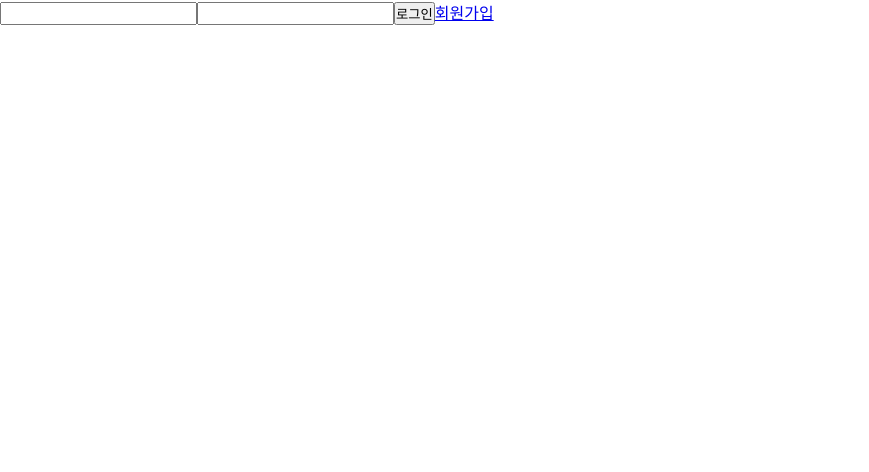
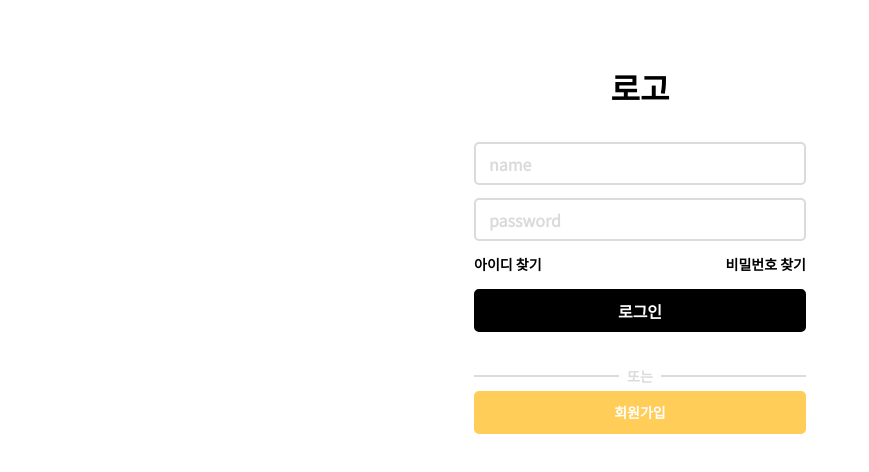
Before and after one commit to Dochi724/Deploy3rd, a React (Create React App) app in the folder web/2thproject/: page /login in a window 1280 px wide. Shown: the top 472 px of the page, without its empty margins (0-869 px from the left). Built offline with nearby package versions, Linux system fonts and the light colour scheme.

Commit message:
modify login

```diff
--- a/web/2thproject/src/components/Login.js
+++ b/web/2thproject/src/components/Login.js
@@ -1,23 +1,51 @@
 import React, { useState } from "react";
 import { Link } from "react-router-dom";
-
+import '../stylesheets/login.scss';
+import axios from "axios";
 const Login = () => {
-    const [email, setEmail] = useState('');
+    const [name, setName] = useState('');
     const [password, setPassword] = useState('');
-    const onEmailChange = (e) => {
-        console.log(e.target.value)
-        setEmail(e.target.value);
+    const onNameChange = (e) => {
+        setName(e.target.value);
     }
     const onPasswordChange = (e) => {
         setPassword(e.target.value)
-        console.log(e)
     }
+
+    const onSubmit = e => {
+        e.preventDefault();
+        // axios.post('http://127.0.0.1:8000/account/api-auth/login/', { // 장고에 이 주소랑 통신해서 회원 가입함!! 형식은 POST
+        //     username: name,
+        //     password: password,
+        // })
+        // .then(response => console.log(response)) // 일단 서버 대답 받아와서 콘솔로 확인해봤음!!
+        // console.log('제출');
+    }
+
     return (
-        <div>
-            <input type="email" onChange={onEmailChange} value={email} />
-            <input type="password" onChange={onPasswordChange} value={password} />
-            <button>로그인</button>
-            <Link to="/register">회원가입</Link>
+        <div id = "login" onSubmit={onSubmit}>
+            <div id = "just-login-div">
+                <h1>로고</h1>
+                <form onSubmit={onSubmit}>
+                    <input type="text" className="login-input" onChange={onNameChange} value={name} placeholder="name" />
+                    <input type="password" className="login-input" onChange={onPasswordChange} value={password} placeholder="password"/>
+                    <div id="find-field">
+                        <Link to ="/login">아이디 찾기</Link>
+                        <Link to ="/login">비밀번호 찾기</Link>
+                    </div>
+                    <input type="submit" value = "로그인" className="login-button"/>
+                    </form>
+                    <div id="just-login-or-register">
+                        <div className="just-login-line-div">
+                            <div className="just-login-or-register-line" />
+                        </div>
+                        <p>또는</p>
+                        <div className="just-login-line-div">
+                            <div className="just-login-or-register-line" />
+                        </div>
+                    </div>
+                    <Link to="/register"><button className = "register-button">회원가입</button></Link>
+            </div>
         </div>
     )
 }
--- a/web/2thproject/src/components/Register.js
+++ b/web/2thproject/src/components/Register.js
@@ -22,9 +22,9 @@ const Register = () => {
     const onFavoritePlaceChange = e => {
         setFavoritePlace(e.target.value)
         console.log(e.target.value)
-    }
+    } // 3개까지 검색해서 선택할 수 있게
     const onSubmit = (e) => { // 제출하면 이 입력한 정보
-        e.preventDefault();
+        e.preventDefault(); // 새로고침 안되게하는거
         axios.post('http://127.0.0.1:8000/account/signup/', { // 장고에 이 주소랑 통신해서 회원 가입함!! 형식은 POST
             username: name, // 장고 변수명: 넣어줄 우리 변수명 json형식!!!!
             password: password,
--- a/web/2thproject/src/stylesheets/index.scss
+++ b/web/2thproject/src/stylesheets/index.scss
@@ -6,7 +6,9 @@
     box-sizing: border-box;
     font-family: 'Noto Sans KR', sans-serif;
 } // 초기화
-
+a {
+    text-decoration: none;
+}
 html {
     font-size: 16px;
 }
--- /dev/null
+++ b/web/2thproject/src/stylesheets/login.scss
@@ -0,0 +1,86 @@
+#login {
+    display: flex;
+    justify-content: center;
+}
+
+#login h1 {
+    display: flex;
+    justify-content: center;
+    margin: 2em auto 1em auto;
+}
+#login input {
+    margin: auto;
+    width: 20.75rem;
+    height: 2.6875rem;
+    border: 2px solid #dbdbdb;
+    border-radius: 5px;
+    font-size: 1rem;
+    font-weight: 700;
+    margin-bottom: 0.8125rem;
+}
+
+#login input::placeholder {
+    color: #dbdbdb;
+}
+
+#login .login-input {
+    padding-left: 0.8125em;
+}
+#login form {
+    display: flex;
+    flex-direction: column;
+}
+
+#login #find-field {
+    display: flex;
+    justify-content: space-between;
+    margin-bottom: 0.9375em;
+}
+
+#login #find-field a {
+    font-size: 0.875em;
+    color: #000000;
+    font-weight: bold;
+}
+
+#login .login-button {
+    color: #ffffff;
+    background-color: #000000;
+    border-color: #000000;
+    margin-bottom: 2.1em;
+    cursor: pointer;
+}
+
+#login .just-login-or-register-line {
+    width: 9.0625em;
+    border-bottom: 2px solid #dbdbdb;
+}
+
+#just-login-or-register {
+    display: flex;
+    justify-content: space-between;
+}
+
+#just-login-or-register p {
+    font-size: 0.875em;
+    color: #dbdbdb;
+    font-weight: bold;
+}
+
+#login .just-login-line-div{
+    display: flex;
+    align-items: center;
+}
+
+.register-button {
+    width: 20.75rem;
+    height: 2.6875rem;
+    color: #ffffff;
+    background-color: #FFCD58;
+    border-radius: 5px;
+    border: none;
+    margin-top: 0.3125rem;
+    cursor: pointer;
+    font-size: 0.875rem;
+    font-weight: bold;
+}
```
